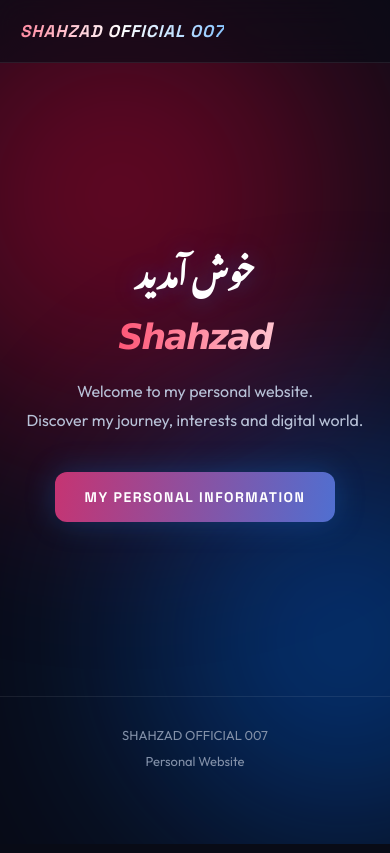
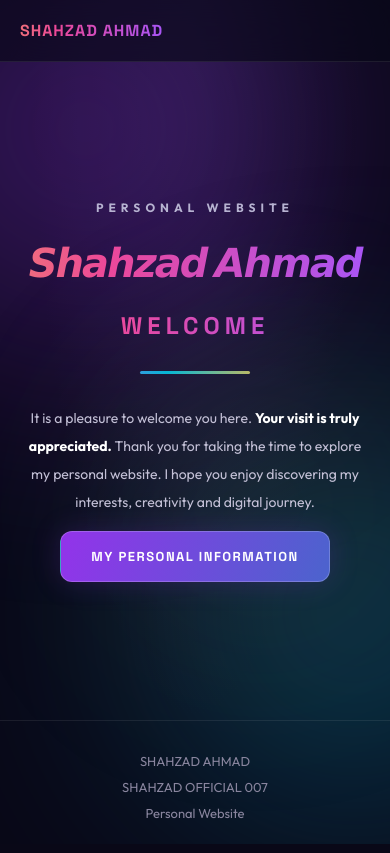
Before and after one commit to shahzad-viral/shahzad-official-007, a plain HTML site: page index.html in a window 390 px wide. Drawn offline with Linux system fonts and the light colour scheme; a web font is replaced by a local one.

Commit message:
Update index.html

```diff
--- a/index.html
+++ b/index.html
@@ -3,14 +3,13 @@
 <head>
 <meta charset="UTF-8">
 <meta name="viewport" content="width=device-width, initial-scale=1.0">
-<meta name="theme-color" content="#080b16">
+<meta name="theme-color" content="#090817">
 
-<title>SHAHZAD OFFICIAL 007</title>
+<title>SHAHZAD AHMAD | Official Website</title>
 
 <link rel="preconnect" href="https://fonts.googleapis.com">
 <link rel="preconnect" href="https://fonts.gstatic.com" crossorigin>
-
-<link href="https://fonts.googleapis.com/css2?family=Outfit:wght@300;400;500;600;700;800;900&family=Space+Grotesk:wght@400;500;600;700&family=Noto+Nastaliq+Urdu:wght@400;700&display=swap" rel="stylesheet">
+<link href="https://fonts.googleapis.com/css2?family=Outfit:wght@300;400;500;600;700;800;900&family=Space+Grotesk:wght@400;500;600;700&display=swap" rel="stylesheet">
 
 <style>
 *{
@@ -20,14 +19,14 @@
 }
 
 :root{
-    --red:#ff1744;
-    --blue:#168cff;
-    --white:#ffffff;
+    --accent:#a855f7;
+    --accent2:#06b6d4;
+    --accent3:#f5b942;
 }
 
 body{
-    background:#080b16;
-    color:white;
+    background:#090817;
+    color:#fff;
     font-family:'Outfit',sans-serif;
     min-height:100vh;
     overflow-x:hidden;
@@ -39,143 +38,180 @@ body{
     position:fixed;
     inset:0;
     z-index:-2;
-    background:#080b16;
     overflow:hidden;
+    background:
+    radial-gradient(ellipse at top,#17132d 0%,#090817 60%);
 }
 
 .glow{
     position:absolute;
-    width:380px;
-    height:380px;
+    width:400px;
+    height:400px;
     border-radius:50%;
-    filter:blur(110px);
-    opacity:.42;
-    animation:moveGlow 9s ease-in-out infinite alternate;
+    filter:blur(120px);
+    opacity:.35;
+    animation:floatGlow 12s ease-in-out infinite alternate;
 }
 
-.red-glow{
-    background:#ff003c;
-    top:5%;
-    left:-130px;
+.glow-one{
+    background:#9333ea;
+    top:-100px;
+    left:-150px;
 }
 
-.blue-glow{
-    background:#006eff;
-    bottom:0;
-    right:-120px;
+.glow-two{
+    background:#0891b2;
+    right:-150px;
+    bottom:5%;
     animation-delay:2s;
 }
 
-@keyframes moveGlow{
-    0%{
-        transform:translate(0,0) scale(1);
-    }
-    100%{
-        transform:translate(100px,-60px) scale(1.3);
-    }
+.glow-three{
+    background:#d97706;
+    top:45%;
+    left:35%;
+    width:250px;
+    height:250px;
+    opacity:.13;
+    animation-delay:4s;
+}
+
+@keyframes floatGlow{
+    0%{transform:translate(0,0) scale(1)}
+    100%{transform:translate(100px,80px) scale(1.3)}
+}
+
+/* Animated text colors */
+
+.animated-text{
+    background:linear-gradient(
+        90deg,
+        #a855f7,
+        #06b6d4,
+        #f5b942,
+        #ec4899,
+        #a855f7
+    );
+    background-size:300% auto;
+    color:transparent;
+    background-clip:text;
+    -webkit-background-clip:text;
+    animation:colorFlow 6s linear infinite;
+}
+
+@keyframes colorFlow{
+    to{background-position:300% center}
 }
 
 /* Header */
 
 header{
-    width:100%;
-    padding:24px 7%;
+    padding:22px 7%;
     display:flex;
+    justify-content:space-between;
     align-items:center;
-    justify-content:space-between;
     border-bottom:1px solid rgba(255,255,255,.08);
-    background:rgba(8,11,22,.65);
-    backdrop-filter:blur(15px);
+    background:rgba(9,8,23,.65);
+    backdrop-filter:blur(18px);
 }
 
 .logo{
     font-family:'Space Grotesk',sans-serif;
-    font-size:22px;
+    font-size:19px;
     font-weight:800;
-    font-style:italic;
     letter-spacing:1px;
-    background:linear-gradient(90deg,#ff1744,#ffffff,#168cff);
-    background-size:200% auto;
-    color:transparent;
-    background-clip:text;
-    -webkit-background-clip:text;
-    animation:colorMove 4s linear infinite;
 }
 
-@keyframes colorMove{
-    to{
-        background-position:200% center;
-    }
-}
-
-/* Main welcome */
+/* Welcome section */
 
 .hero{
-    min-height:80vh;
+    min-height:85vh;
     display:flex;
     align-items:center;
     justify-content:center;
     text-align:center;
-    padding:60px 20px;
+    padding:70px 20px;
 }
 
 .hero-content{
-    max-width:800px;
+    width:100%;
+    max-width:850px;
 }
 
-.welcome-urdu{
-    font-family:'Noto Nastaliq Urdu',serif;
-    font-size:clamp(30px,7vw,55px);
-    line-height:2.1;
-    margin-bottom:15px;
-    color:white;
-    text-shadow:0 0 25px rgba(22,140,255,.35);
+.small-label{
+    color:#b7b3d1;
+    font-size:12px;
+    font-weight:700;
+    letter-spacing:5px;
+    margin-bottom:25px;
 }
 
-.hero-title{
+.main-name{
     font-family:'Space Grotesk',sans-serif;
-    font-size:clamp(35px,8vw,75px);
+    font-size:clamp(40px,9vw,82px);
     font-weight:700;
     font-style:italic;
-    letter-spacing:-2px;
-    background:linear-gradient(90deg,#ff1744,#ffffff,#168cff,#ff1744);
-    background-size:300% auto;
-    color:transparent;
-    background-clip:text;
-    -webkit-background-clip:text;
-    animation:colorMove 5s linear infinite;
+    letter-spacing:-3px;
+    line-height:1.2;
 }
 
-.hero-subtitle{
-    color:#b8c2d8;
+.welcome{
+    margin-top:22px;
+    font-family:'Space Grotesk',sans-serif;
+    font-size:clamp(24px,5vw,38px);
+    font-weight:700;
+    letter-spacing:5px;
+}
+
+.welcome-message{
+    max-width:650px;
+    margin:24px auto 0;
+    color:#c3c0d6;
     font-size:16px;
-    margin-top:18px;
-    line-height:1.8;
+    line-height:2;
+    font-weight:400;
+}
+
+.welcome-message strong{
+    color:#fff;
+    font-weight:700;
+}
+
+/* Decorative line */
+
+.divider{
+    width:110px;
+    height:3px;
+    border-radius:20px;
+    margin:30px auto;
+    background:linear-gradient(90deg,#a855f7,#06b6d4,#f5b942);
+    background-size:200%;
+    animation:colorFlow 4s linear infinite;
 }
 
 /* Button */
 
 .info-button{
-    margin-top:38px;
+    margin-top:15px;
     padding:16px 30px;
-    border:none;
+    border:1px solid rgba(255,255,255,.2);
     border-radius:12px;
     color:white;
-    font-size:14px;
-    font-weight:800;
+    background:linear-gradient(110deg,#9333ea,#0891b2);
+    background-size:200% auto;
+    font-family:'Space Grotesk',sans-serif;
+    font-weight:700;
+    font-size:13px;
     letter-spacing:1.5px;
-    font-family:'Space Grotesk',sans-serif;
-    background:linear-gradient(100deg,#ff1744,#168cff);
-    background-size:200% auto;
     cursor:pointer;
-    box-shadow:0 0 30px rgba(22,140,255,.25);
-    transition:.3s;
-    animation:colorMove 4s linear infinite;
+    transition:.35s;
+    box-shadow:0 0 30px rgba(147,51,234,.2);
+    animation:colorFlow 5s linear infinite;
 }
 
 .info-button:hover{
     transform:translateY(-5px);
-    box-shadow:0 0 35px rgba(255,23,68,.4);
+    box-shadow:0 0 35px rgba(6,182,212,.35);
 }
 
 /* Personal information */
@@ -183,67 +219,57 @@ header{
 #personal{
     display:none;
     max-width:950px;
-    margin:0 auto;
-    padding:30px 20px 80px;
-    animation:showSection .7s ease;
+    margin:auto;
+    padding:35px 20px 80px;
+    animation:appear .7s ease;
 }
 
-@keyframes showSection{
-    from{
-        opacity:0;
-        transform:translateY(25px);
-    }
-    to{
-        opacity:1;
-        transform:translateY(0);
-    }
+@keyframes appear{
+    from{opacity:0;transform:translateY(25px)}
+    to{opacity:1;transform:translateY(0)}
 }
 
 .section-heading{
+    font-family:'Space Grotesk',sans-serif;
     text-align:center;
-    font-family:'Space Grotesk',sans-serif;
-    font-size:clamp(25px,5vw,40px);
-    font-style:italic;
+    font-size:clamp(27px,6vw,42px);
     margin-bottom:35px;
-    background:linear-gradient(90deg,#ff1744,#168cff);
-    color:transparent;
-    background-clip:text;
-    -webkit-background-clip:text;
+    font-weight:800;
 }
 
 .info-card{
+    padding:27px;
+    margin-bottom:20px;
+    border-radius:18px;
     background:rgba(255,255,255,.045);
-    border:1px solid rgba(255,255,255,.12);
-    border-radius:18px;
-    padding:25px;
-    margin-bottom:20px;
-    backdrop-filter:blur(12px);
-    transition:.3s;
+    border:1px solid rgba(255,255,255,.10);
+    backdrop-filter:blur(15px);
+    transition:.35s;
 }
 
 .info-card:hover{
-    border-color:#168cff;
-    transform:translateY(-4px);
+    transform:translateY(-5px);
+    border-color:var(--accent2);
+    box-shadow:0 10px 35px rgba(6,182,212,.08);
 }
 
 .card-number{
-    font-family:'Space Grotesk',sans-serif;
-    font-size:13px;
-    font-weight:700;
+    font-size:12px;
+    font-weight:800;
     letter-spacing:3px;
-    color:#168cff;
     margin-bottom:12px;
+    color:#06b6d4;
 }
 
 .card-title{
-    font-size:23px;
-    font-weight:800;
+    font-family:'Space Grotesk',sans-serif;
+    font-size:24px;
+    font-weight:700;
     margin-bottom:15px;
-    color:white;
 }
 
 .info-text{
-    color:#b9c4d8;
+    color:#c2c1d4;
     font-size:15px;
     line-height:2;
 }
@@ -252,7 +278,7 @@ header{
     display:flex;
     justify-content:space-between;
     gap:15px;
-    padding:13px 0;
+    padding:14px 0;
     border-bottom:1px solid rgba(255,255,255,.08);
     font-size:14px;
 }
@@ -262,16 +288,16 @@ header{
 }
 
 .info-row span:first-child{
-    color:#9daac2;
+    color:#a5a2ba;
 }
 
 .info-row span:last-child{
     color:white;
+    font-weight:600;
     text-align:right;
-    font-weight:600;
 }
 
-/* Social links */
+/* Social media */
 
 .social-links{
     display:grid;
@@ -279,56 +305,51 @@ header{
     gap:13px;
 }
 
-.social-link{
-    display:block;
-    text-decoration:none;
-    color:white;
+.social-link,
+.coming-soon{
     padding:16px;
     text-align:center;
     border-radius:12px;
     border:1px solid rgba(255,255,255,.12);
     background:rgba(255,255,255,.04);
+    color:white;
+    text-decoration:none;
     font-weight:700;
     transition:.3s;
 }
 
 .social-link:hover{
-    background:linear-gradient(100deg,#ff1744,#168cff);
-    transform:translateY(-3px);
+    background:linear-gradient(110deg,#9333ea,#0891b2);
+    transform:translateY(-4px);
 }
 
 .coming-soon{
-    color:#8c98ad;
-    padding:16px;
-    text-align:center;
-    border-radius:12px;
-    border:1px dashed rgba(255,255,255,.15);
-    font-weight:600;
+    color:#aaa6c0;
 }
 
-/* Password modal */
+/* Password popup */
 
 .modal{
     display:none;
     position:fixed;
     inset:0;
-    z-index:10;
-    background:rgba(0,0,0,.82);
-    backdrop-filter:blur(12px);
+    z-index:20;
     align-items:center;
     justify-content:center;
     padding:20px;
+    background:rgba(0,0,0,.82);
+    backdrop-filter:blur(12px);
 }
 
 .modal-box{
     width:100%;
-    max-width:380px;
+    max-width:390px;
     padding:30px;
     border-radius:20px;
-    background:#101729;
-    border:1px solid rgba(22,140,255,.5);
-    box-shadow:0 0 40px rgba(22,140,255,.15);
     text-align:center;
+    background:#15132a;
+    border:1px solid rgba(168,85,247,.5);
+    box-shadow:0 0 45px rgba(147,51,234,.18);
 }
 
 .modal-box h2{
@@ -338,25 +359,26 @@ header{
 }
 
 .modal-box p{
-    color:#aab6cc;
+    color:#b5b1c9;
     font-size:14px;
     margin-bottom:22px;
+    line-height:1.7;
 }
 
 .password-input{
     width:100%;
     padding:15px;
     border-radius:10px;
-    border:1px solid #34415c;
+    border:1px solid #48415f;
     outline:none;
-    background:#080e1c;
+    background:#0b0a19;
     color:white;
     font-size:16px;
     margin-bottom:15px;
 }
 
 .password-input:focus{
-    border-color:#168cff;
+    border-color:#06b6d4;
 }
 
 .modal-actions{
@@ -367,23 +389,23 @@ header{
 .modal-actions button{
     flex:1;
     padding:13px;
-    border:none;
+    border:0;
     border-radius:9px;
     color:white;
-    font-weight:700;
+    font-weight:800;
     cursor:pointer;
 }
 
 .unlock{
-    background:linear-gradient(100deg,#ff1744,#168cff);
+    background:linear-gradient(100deg,#9333ea,#0891b2);
 }
 
 .cancel{
-    background:#29344a;
+    background:#34304a;
 }
 
 #error{
-    color:#ff536e;
+    color:#ff6b85;
     font-size:13px;
     margin-top:13px;
     min-height:18px;
@@ -392,29 +414,38 @@ header{
 /* Footer */
 
 footer{
+    padding:27px 15px;
     text-align:center;
-    padding:25px 15px;
+    color:#89859e;
     border-top:1px solid rgba(255,255,255,.08);
-    color:#8290a8;
     font-size:13px;
     line-height:2;
 }
 
 @media(max-width:600px){
+
     header{
         padding:20px;
     }
 
     .logo{
-        font-size:17px;
+        font-size:16px;
     }
 
     .hero{
-        min-height:75vh;
+        min-height:78vh;
+    }
+
+    .main-name{
+        letter-spacing:-2px;
+    }
+
+    .welcome-message{
+        font-size:14px;
     }
 
     .info-card{
-        padding:20px;
+        padding:21px;
     }
 
     .social-links{
@@ -425,37 +456,49 @@ footer{
         font-size:13px;
     }
 }
-
 </style>
 </head>
 
 <body>
 
 <div class="background">
-    <div class="glow red-glow"></div>
-    <div class="glow blue-glow"></div>
+    <div class="glow glow-one"></div>
+    <div class="glow glow-two"></div>
+    <div class="glow glow-three"></div>
 </div>
 
 <header>
-    <div class="logo">SHAHZAD OFFICIAL 007</div>
+    <div class="logo animated-text">
+        SHAHZAD AHMAD
+    </div>
 </header>
 
 <!-- WELCOME PAGE -->
 
 <section class="hero">
+
     <div class="hero-content">
 
-        <h1 class="welcome-urdu" dir="rtl">
-            خوش آمدید
+        <div class="small-label">
+            PERSONAL WEBSITE
+        </div>
+
+        <h1 class="main-name animated-text">
+            𝙎𝙝𝙖𝙝𝙯𝙖𝙙 𝘼𝙝𝙢𝙖𝙙
         </h1>
 
-        <h2 class="hero-title">
-            𝙎𝙝𝙖𝙝𝙯𝙖𝙙
+        <h2 class="welcome animated-text">
+            WELCOME
         </h2>
 
-        <p class="hero-subtitle">
-            Welcome to my personal website.<br>
-            Discover my journey, interests and digital world.
+        <div class="divider"></div>
+
+        <p class="welcome-message">
+            It is a pleasure to welcome you here.
+            <strong>Your visit is truly appreciated.</strong>
+            Thank you for taking the time to explore my personal
+            website. I hope you enjoy discovering my interests,
+            creativity and digital journey.
         </p>
 
         <button class="info-button" onclick="openPassword()">
@@ -463,33 +506,35 @@ footer{
         </button>
 
     </div>
+
 </section>
 
-<!-- PERSONAL INFORMATION -->
+<!-- PRIVATE INFORMATION -->
 
 <section id="personal">
 
-    <h2 class="section-heading">
+    <h2 class="section-heading animated-text">
         MY PERSONAL INFORMATION
     </h2>
 
     <div class="info-card">
         <div class="card-number">01 / INTRODUCTION</div>
         <h3 class="card-title">About Me</h3>
+
         <p class="info-text">
-            Welcome to my personal space.
-            I am Shahzad, a digital creator interested
-            in technology, creativity and learning new things.
+            My name is Shahzad Ahmad. I am interested in
+            technology, creativity and digital development.
+            I enjoy exploring new ideas and learning new skills.
         </p>
     </div>
 
     <div class="info-card">
-        <div class="card-number">02 / PERSONAL DETAILS</div>
-        <h3 class="card-title">My Profile</h3>
+        <div class="card-number">02 / PROFILE</div>
+        <h3 class="card-title">Personal Profile</h3>
 
         <div class="info-row">
             <span>Name</span>
-            <span>Shahzad</span>
+            <span>Shahzad Ahmad</span>
         </div>
 
         <div class="info-row">
@@ -498,7 +543,7 @@ footer{
         </div>
 
         <div class="info-row">
-            <span>Role</span>
+            <span>Profession</span>
             <span>Digital Creator</span>
         </div>
     </div>
@@ -545,9 +590,13 @@ footer{
                 YouTube
             </a>
 
-            <div class="coming-soon">Instagram — Coming Soon</div>
+            <div class="coming-soon">
+                Instagram — Coming Soon
+            </div>
 
-            <div class="coming-soon">Facebook — Coming Soon</div>
+            <div class="coming-soon">
+                Facebook — Coming Soon
+            </div>
 
         </div>
     </div>
@@ -555,11 +604,12 @@ footer{
 </section>
 
 <footer>
+    SHAHZAD AHMAD<br>
     SHAHZAD OFFICIAL 007<br>
     Personal Website
 </footer>
 
-<!-- PASSWORD POPUP -->
+<!-- PASSWORD WINDOW -->
 
 <div class="modal" id="passwordModal">
 
@@ -568,14 +618,15 @@ footer{
         <h2>Private Information</h2>
 
         <p>
-            Enter your password to access personal information.
+            Please enter your password to access
+            the personal information section.
         </p>
 
         <input
             type="password"
             id="passwordInput"
             class="password-input"
-            placeholder="Enter Password"
+            placeholder="Enter Your Password"
         >
 
         <div class="modal-actions">
@@ -601,8 +652,11 @@ footer{
 const WEBSITE_PASSWORD = "Shahzad445";
 
 function openPassword(){
+
     document.getElementById("passwordModal").style.display="flex";
+
     document.getElementById("passwordInput").value="";
+
     document.getElementById("error").textContent="";
 
     setTimeout(()=>{
@@ -611,25 +665,26 @@ function openPassword(){
 }
 
 function closePassword(){
+
     document.getElementById("passwordModal").style.display="none";
+
 }
 
 function checkPassword(){
 
-    const enteredPassword =
+    const entered =
         document.getElementById("passwordInput").value;
 
-    if(enteredPassword === WEBSITE_PASSWORD){
+    if(entered === WEBSITE_PASSWORD){
 
         closePassword();
 
-        const personal =
-            document.getElementById("personal");
+        const section = document.getElementById("personal");
 
-        personal.style.display="block";
+        section.style.display="block";
 
         setTimeout(()=>{
-            personal.scrollIntoView({
+            section.scrollIntoView({
                 behavior:"smooth",
                 block:"start"
             });
@@ -638,7 +693,7 @@ function checkPassword(){
     }else{
 
         document.getElementById("error").textContent =
-            "Incorrect password. Please try again.";
+        "Incorrect password. Please try again.";
 
     }
 }
@@ -646,7 +701,7 @@ function checkPassword(){
 document.getElementById("passwordInput")
 .addEventListener("keydown",function(event){
 
-    if(event.key === "Enter"){
+    if(event.key==="Enter"){
         checkPassword();
     }
 
```
